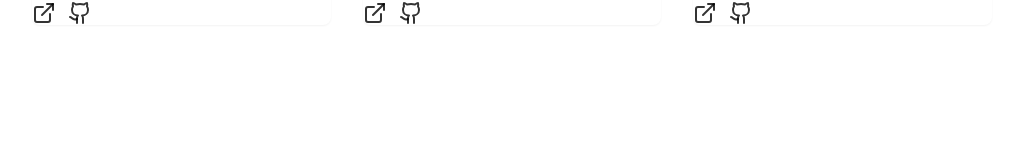
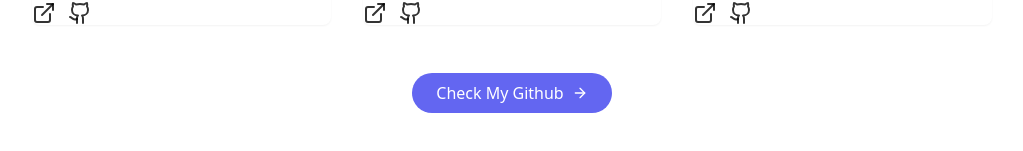
Before and after one commit to Karthik171819/Portfolio, a React (Vite) app in the folder vite-project/: page / in a window 1280 px wide. Shown: the part 2951-3102 px from the top of the page, without its empty margins (128-1151 px from the left). Built offline with nearby package versions, Linux system fonts and the light colour scheme.

Commit message:
Portfolio

```diff
--- a/vite-project/src/components/ProjectSection.jsx
+++ b/vite-project/src/components/ProjectSection.jsx
@@ -1,4 +1,4 @@
-import { ExternalLink, Github } from "lucide-react";
+import { ExternalLink, Github, ArrowRight } from "lucide-react";
 
 const projects = [
   {
@@ -99,6 +99,13 @@
             </div>
           ))}
         </div>
+
+        <div className="text-center mt-12">
+          <a className="cosmic-button w-fit flex items-center mx-auto gap-2" href="https://github.com/Karthik171819">
+            Check My Github <ArrowRight size={16}/>
+          </a>
+        </div>
+
       </div>
     </section>
   );
```
